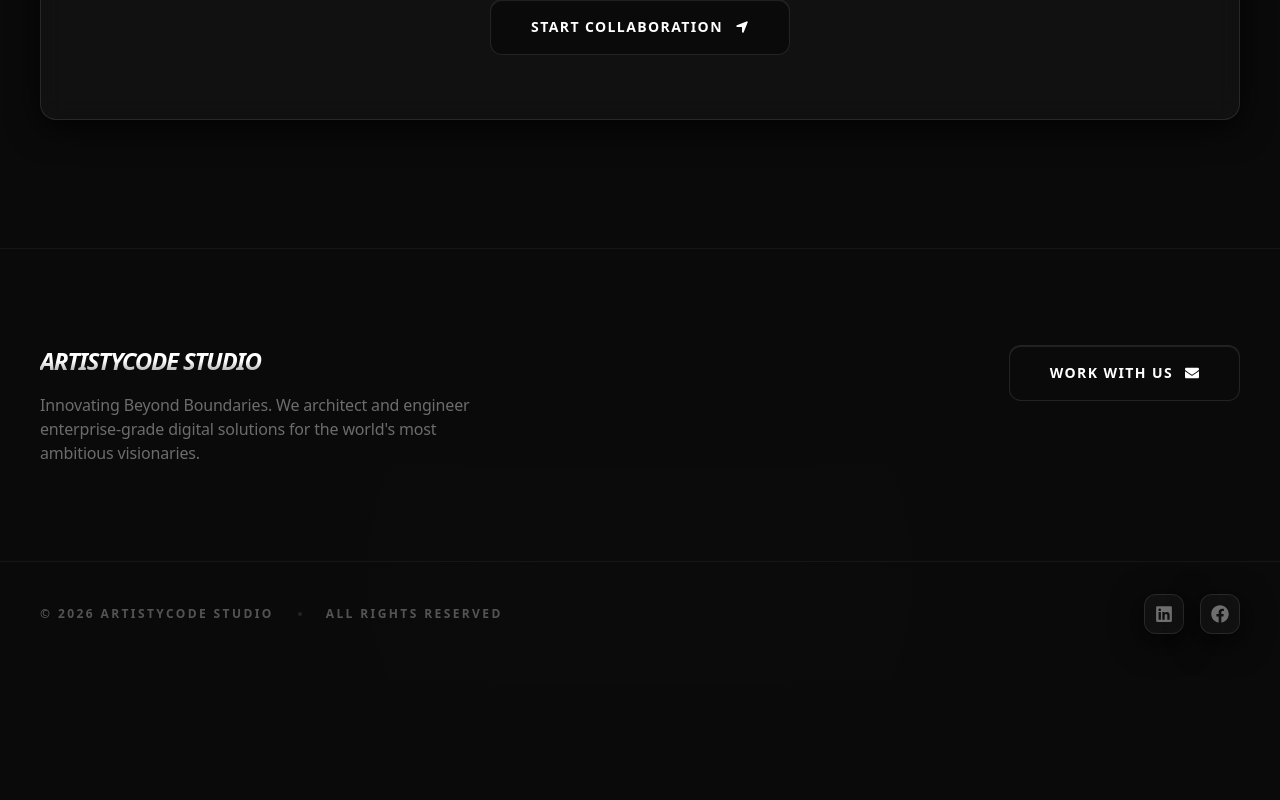
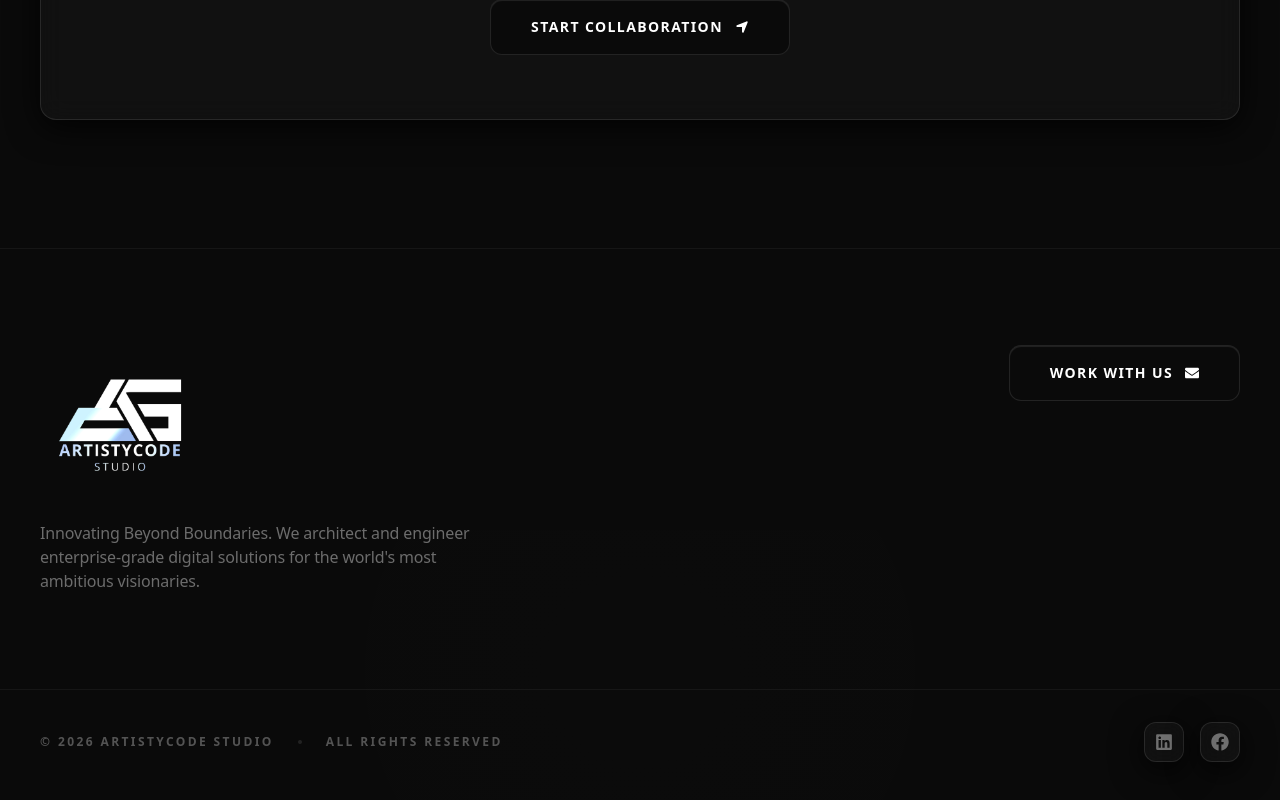
Before and after one commit to ninazmul/artistycode-studio, a Next.js app: page /about in a window 1280 px wide. Shown: the part 2012-2812 px from the top of the page. Before the commit the page ends 2694 px from the top, so only its background shows below. Built offline with nearby package versions, Linux system fonts and the light colour scheme.

Commit message:
feat: replace text-based branding with logo image in Footer component

```diff
--- a/components/Footer.tsx
+++ b/components/Footer.tsx
@@ -4,6 +4,7 @@ import { FaFacebook, FaLinkedin, FaEnvelope, FaWhatsapp } from "react-icons/fa";
 import Link from "next/link";
 import MagicButton from "./MagicButton";
 import { motion } from "framer-motion";
+import Image from "next/image";
 
 export const socialMedia = [
   {
@@ -32,9 +33,16 @@ const Footer = () => {
           transition={{ duration: 0.8, ease: [0.16, 1, 0.3, 1] }}
           className="max-w-md"
         >
-          <h2 className="text-xl md:text-2xl font-black tracking-tighter mb-4 italic text-shine">
-            ARTISTYCODE STUDIO
-          </h2>
+          <div className="mb-4">
+            <Image
+              src="/assets/images/logo2.png"
+              width={160}
+              height={40}
+              alt="ArtistyCode Studio logo"
+              className="brightness-110 contrast-125"
+            />
+          </div>
+
           <p className="text-sm md:text-base text-white/40 leading-relaxed font-light">
             Innovating Beyond Boundaries. We architect and engineer enterprise-grade
             digital solutions for the world&apos;s most ambitious visionaries.
```
